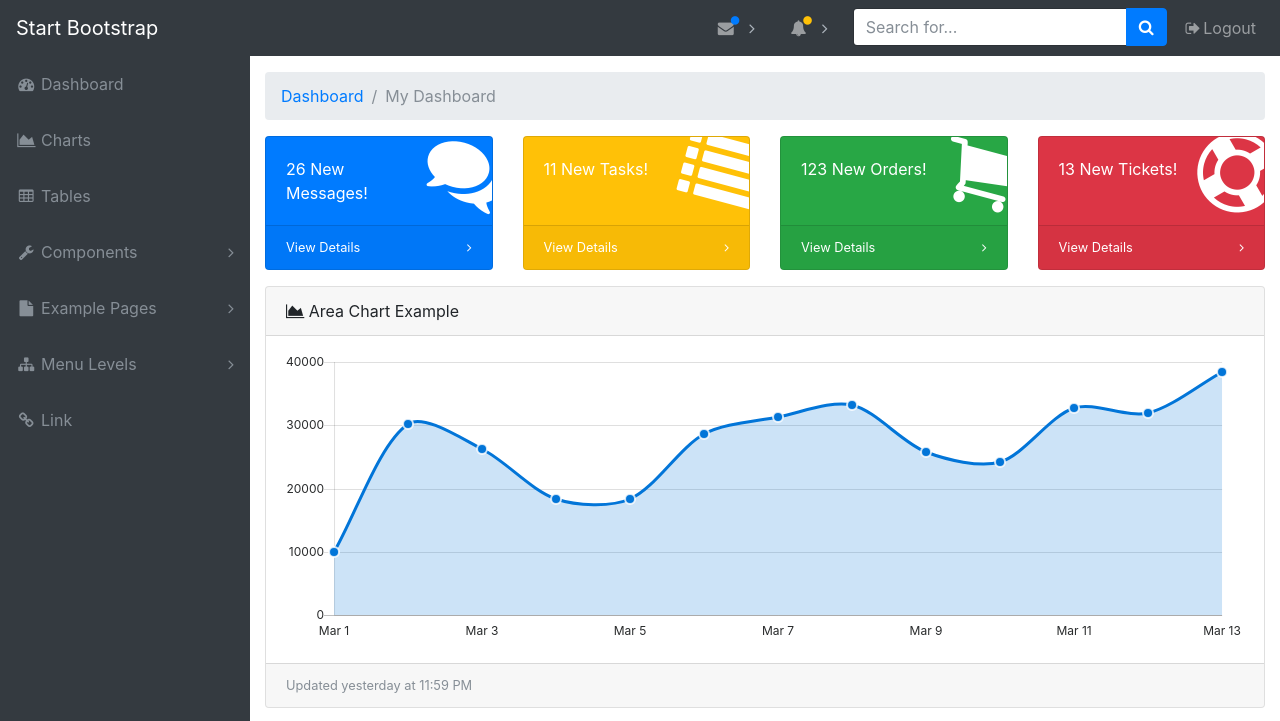
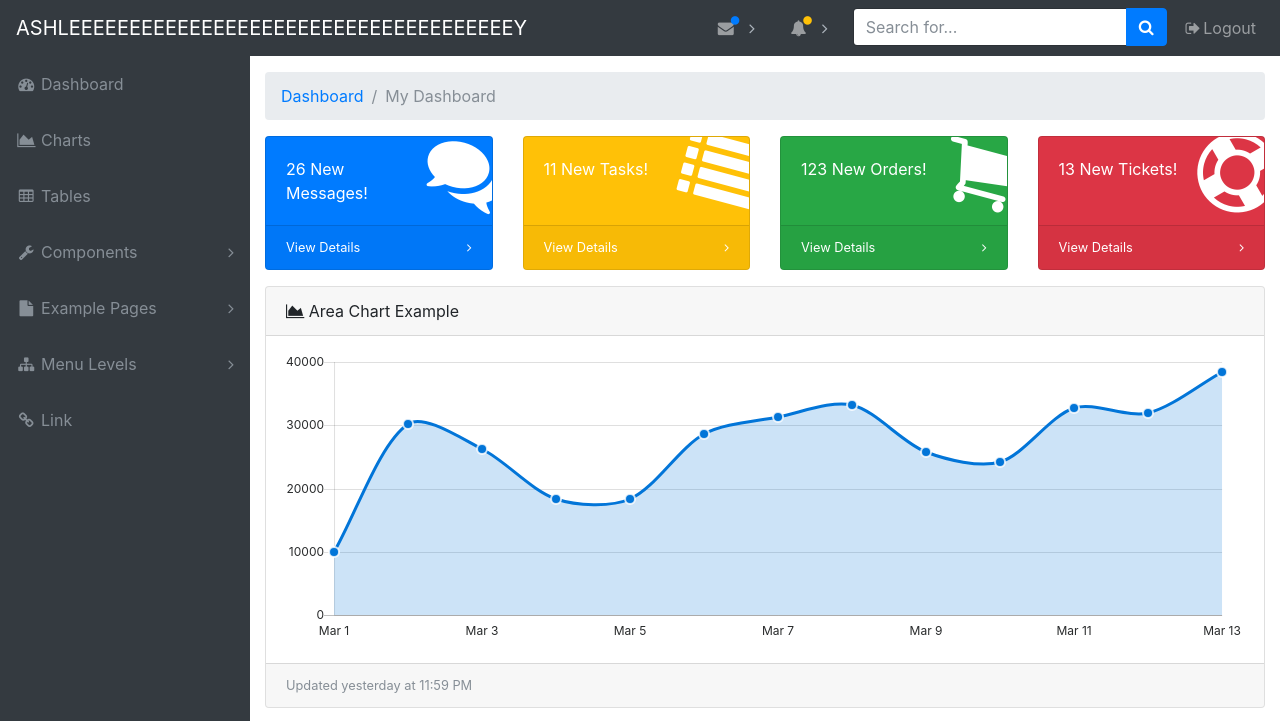
Before and after one commit to AshleyLi/ashleyli.github.io, a website with bundled scripts: page index.html in a window 1280 px wide. Shown: the top 721 px of the page. Built offline with nearby package versions, Linux system fonts and the light colour scheme.

Commit message:
testing sync
testing sync

```diff
--- a/index.html
+++ b/index.html
@@ -21,7 +21,7 @@
 <body class="fixed-nav sticky-footer bg-dark" id="page-top">
   <!-- Navigation-->
   <nav class="navbar navbar-expand-lg navbar-dark bg-dark fixed-top" id="mainNav">
-    <a class="navbar-brand" href="index.html">Start Bootstrap</a>
+    <a class="navbar-brand" href="index.html">ASHLEEEEEEEEEEEEEEEEEEEEEEEEEEEEEEEEEEEEEY</a>
     <button class="navbar-toggler navbar-toggler-right" type="button" data-toggle="collapse" data-target="#navbarResponsive" aria-controls="navbarResponsive" aria-expanded="false" aria-label="Toggle navigation">
       <span class="navbar-toggler-icon"></span>
     </button>
```
